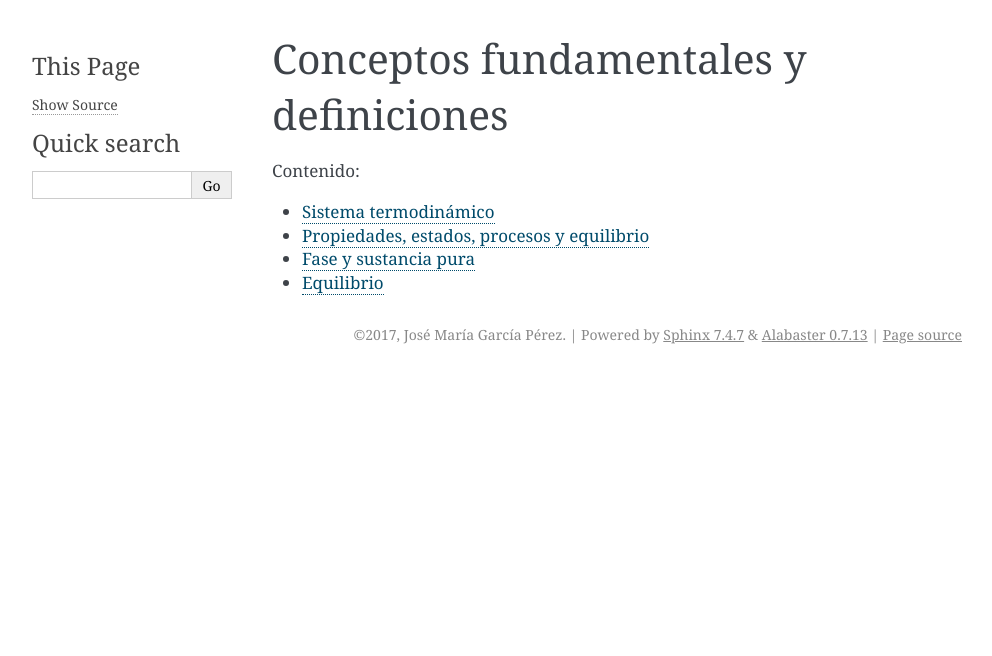
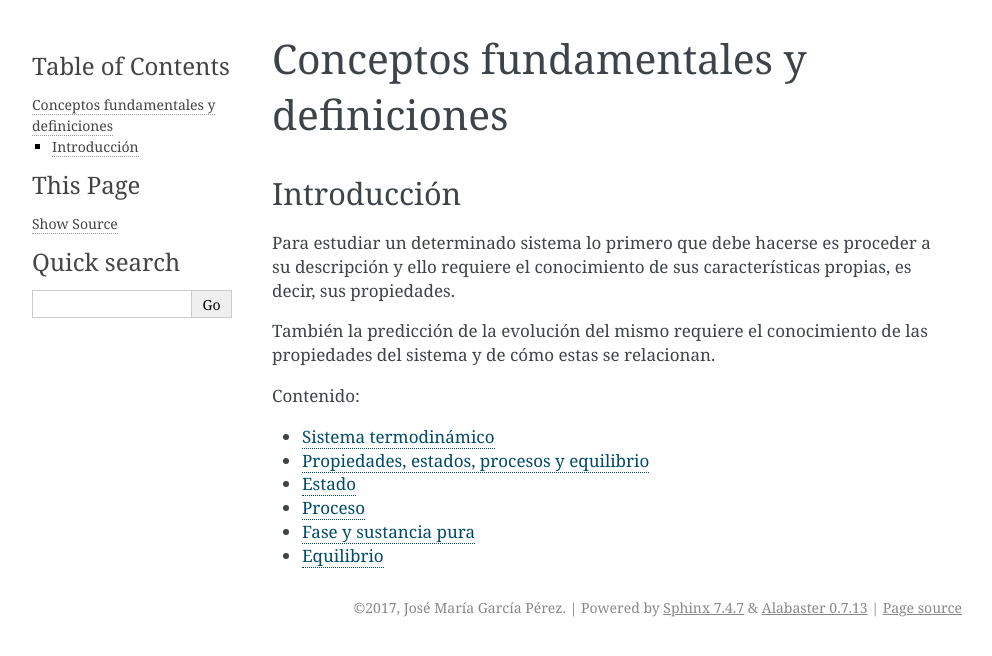
Before and after one commit to mantielero/termodinamica, a Sphinx documentation site: the page built from source/conceptos.rst, in a window 1280 px wide. Shown: the top 656 px of the page, without its empty margins (148-1140 px from the left). Built offline with Sphinx 7.4.7, drawn with Linux system fonts in a browser that asks for light colours; pages that are not in the unit, such as notebooks, are missing from menus.

Commit message:
Update conceptos.rst

```diff
--- a/source/conceptos.rst
+++ b/source/conceptos.rst
@@ -2,9 +2,12 @@ Conceptos fundamentales y definiciones
 ======================================
 
 
+Introducción
+------------
 
+Para estudiar un determinado sistema lo primero que debe hacerse es proceder a su descripción y ello requiere el conocimiento de sus características propias, es decir, sus propiedades.
 
-
+También la predicción de la evolución del mismo requiere el conocimiento de las propiedades del sistema y de cómo estas se relacionan.
 
 .. toctree::
    :maxdepth: 1
@@ -12,5 +15,7 @@ Conceptos fundamentales y definiciones
 
    conceptos_sistema_termodinamico
    conceptos_propiedades
+   conceptos_estado
+   conceptos_proceso
    conceptos_fase
    conceptos_equilibrio
```
